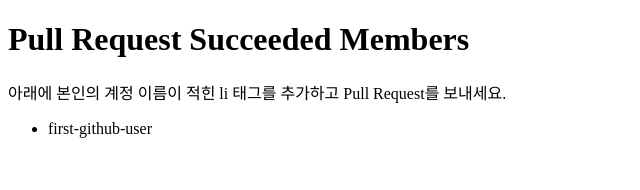
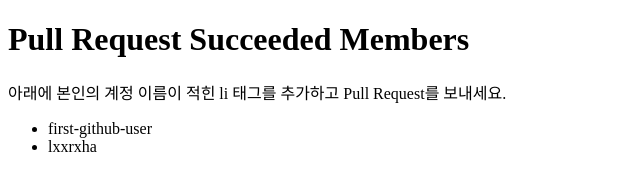
Before and after one commit to seoyeony723/collabo, a plain HTML site: page index.html in a window 1280 px wide. Shown: the full height of the page, 0-640 px from the left. Drawn offline with Linux system fonts and the light colour scheme.

Commit message:
add lxxrxha index.html

```diff
--- a/index.html
+++ b/index.html
@@ -5,6 +5,7 @@
     <p>아래에 본인의 계정 이름이 적힌 li 태그를 추가하고 Pull Request를 보내세요.</p>
     <ul>
       <li>first-github-user</li>
+      <li>lxxrxha</li>
     </ul>
   </body>
 </html>
```
